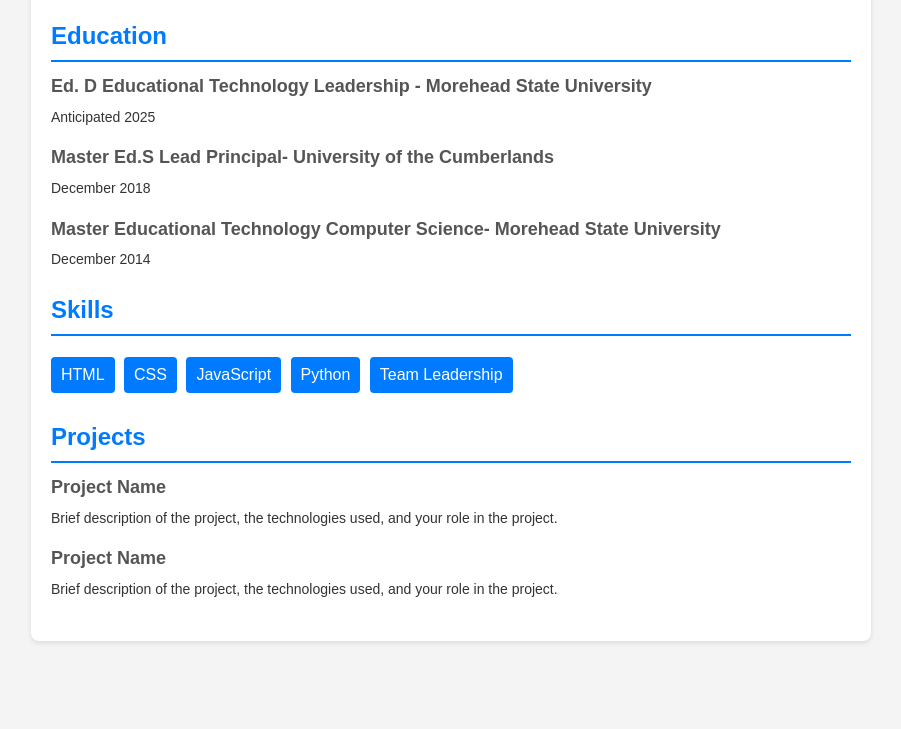
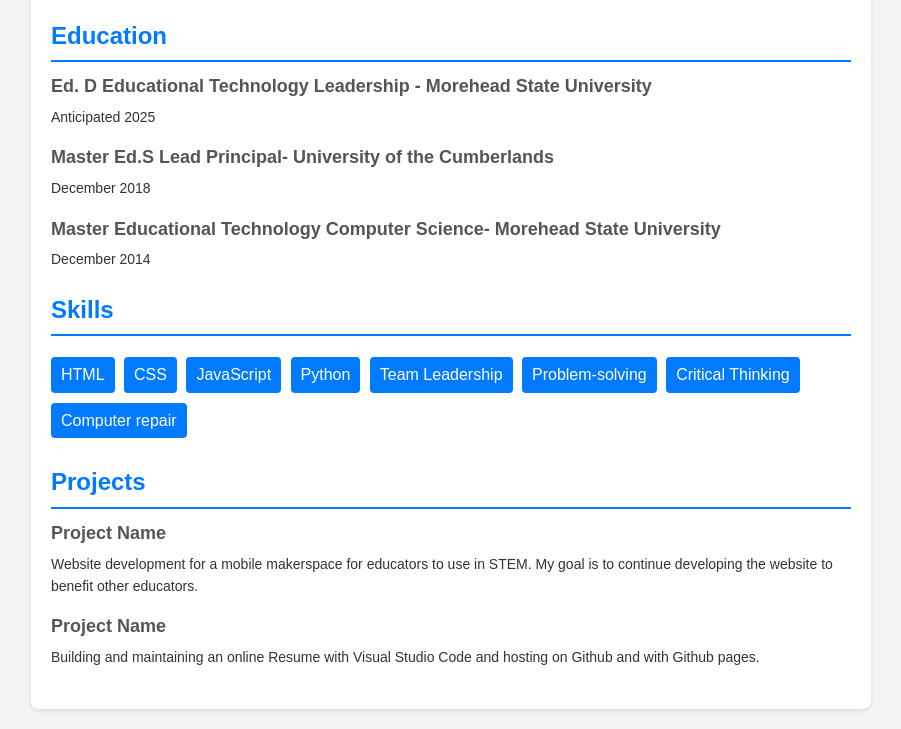
Before and after one commit to MzOutland/MzOutland.github.io, a plain HTML site: page index.html in a window 1280 px wide. Shown: the part 722-1451 px from the top of the page, without its empty margins (189-1090 px from the left). Before the commit the page ends 1383 px from the top, so only its background shows below. Drawn offline with Linux system fonts and the light colour scheme.

Commit message:
skills and projects

```diff
--- a/index.html
+++ b/index.html
@@ -135,6 +135,9 @@
                         <li>JavaScript</li>
                         <li>Python</li>
                         <li>Team Leadership</li>
+                        <li>Problem-solving</li>
+                        <li>Critical Thinking</li>
+                        <li>Computer repair</li>
                     </ul>
                 </div>
             </section>
@@ -143,15 +146,13 @@
                 <div class="item">
                     <h3>Project Name</h3>
                     <p>
-                        Brief description of the project, the technologies used,
-                        and your role in the project.
+                        Website development for a mobile makerspace for educators to use in STEM. My goal is to continue developing the website to benefit other educators.
                     </p>
                 </div>
                 <div class="item">
                     <h3>Project Name</h3>
                     <p>
-                        Brief description of the project, the technologies used,
-                        and your role in the project.
+                        Building and maintaining an online Resume with Visual Studio Code and hosting on Github and with Github pages.
                     </p>
                 </div>
             </section>
```
